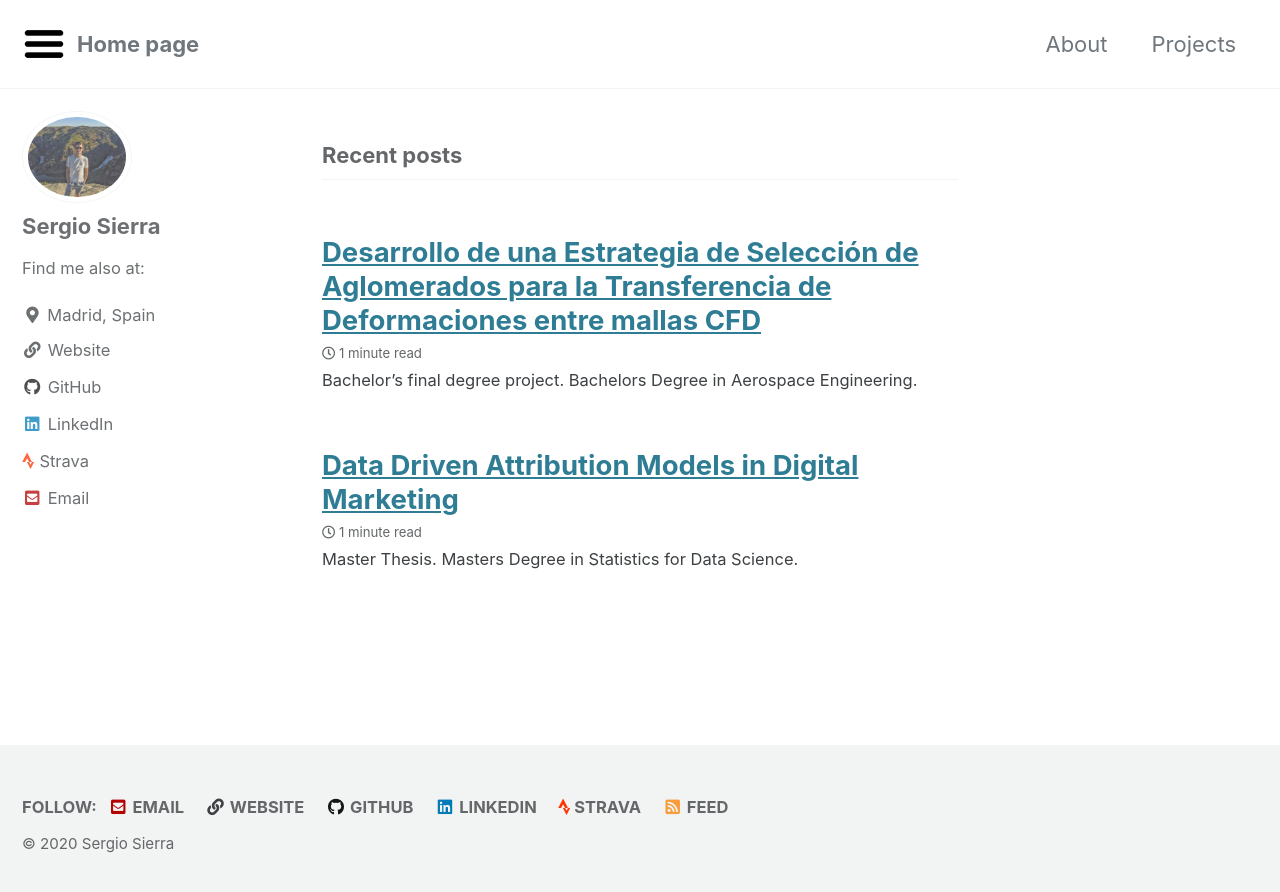
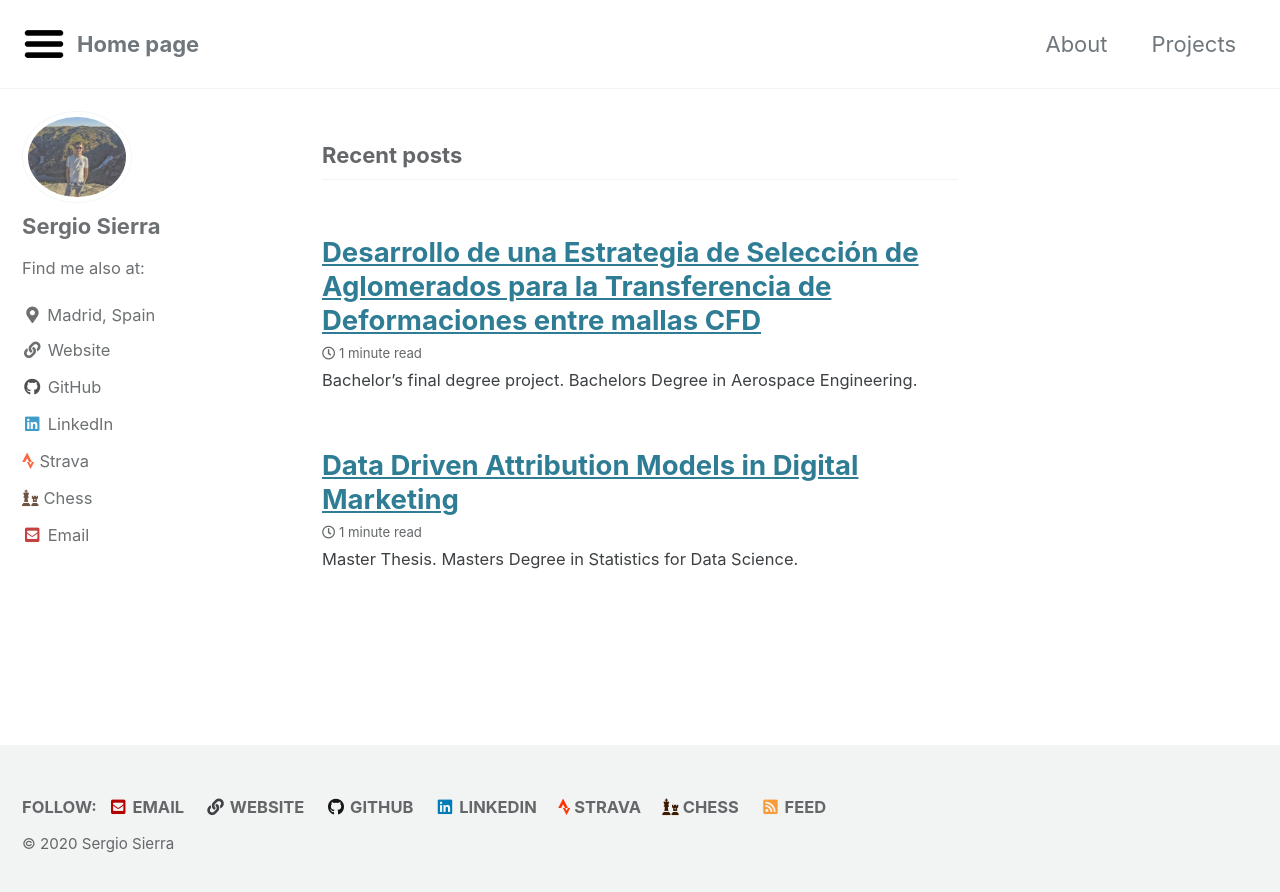
Before and after one commit to sesiga/sesiga.github.io, a Jekyll site: the page built from index.html, in a window 1280 px wide. Shown: the top 892 px of the page. Built offline with Jekyll 4.4.1, drawn with Linux system fonts in a browser that asks for light colours; cached includes are drawn as plain includes; the list of posts is cut into pages by our own code.

Commit message:
update _config.yml and _utilities.scss
Include chess.com link and icon

```diff
--- a/_config.yml
+++ b/_config.yml
@@ -117,6 +117,9 @@ author:
     - label: "Strava"
       icon: "fab fa-strava"
       url: "https://www.strava.com/athletes/4697743"
+    - label: "Chess"
+      icon: "fas fa-chess"
+      url: "https://www.chess.com/member/sesiga"
 
 # Site Footer
 footer:
@@ -136,6 +139,9 @@ footer:
     - label: "Strava"
       icon: "fab fa-strava"
       url: "https://www.strava.com/athletes/4697743"
+    - label: "Chess"
+      icon: "fas fa-chess"
+      url: "https://www.chess.com/member/sesiga"
 
 
 # Reading Files
--- a/_sass/minimal-mistakes/_utilities.scss
+++ b/_sass/minimal-mistakes/_utilities.scss
@@ -332,6 +332,10 @@ body:hover .visually-hidden button {
   .fa-envelope-square {
     color: #b50000;
   }
+
+  .fa-chess {
+    color: #3d1b00;
+  }
 }
 
 /*
```
